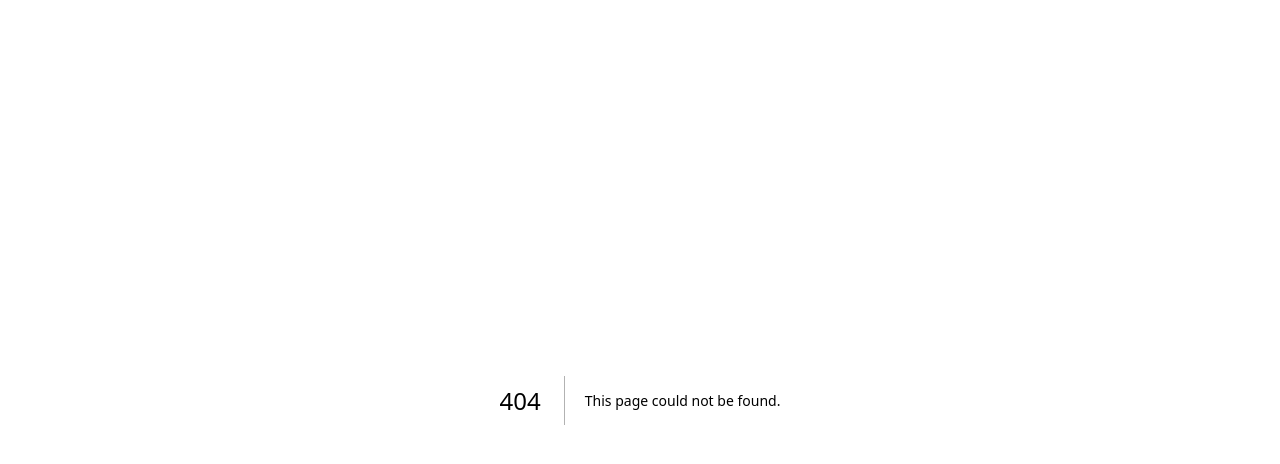
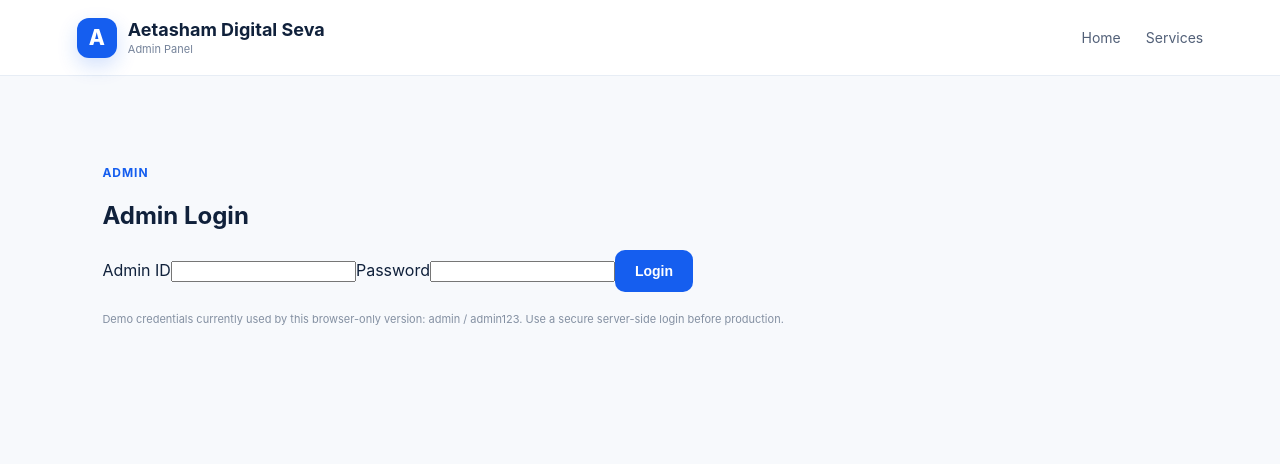
Before and after one commit to aetasham/Aetasham-Digital-Seva, a Next.js app: page /admin in a window 1280 px wide. Before the commit this address had no page. Shown: the top 464 px of the page. Built offline with nearby package versions, Linux system fonts and the light colour scheme.

Commit message:
Connect Admin dashboard to service requests

```diff
--- /dev/null
+++ b/app/admin/page.tsx
@@ -0,0 +1,16 @@
+'use client';
+
+import Link from 'next/link';
+import { useEffect, useState } from 'react';
+
+const statuses=['Submitted','Processing','Completed','Rejected'];
+export default function AdminPage(){
+ const [logged,setLogged]=useState(false); const [id,setId]=useState(''); const [password,setPassword]=useState(''); const [requests,setRequests]=useState<any[]>([]);
+ function load(){const rows:any[]=[];for(let i=0;i<localStorage.length;i++){const k=localStorage.key(i)||'';if(k.startsWith('ads_')){try{rows.push(JSON.parse(localStorage.getItem(k)||''))}catch{}}}setRequests(rows.sort((a,b)=>String(b.createdAt).localeCompare(String(a.createdAt))))}
+ useEffect(()=>{if(sessionStorage.getItem('ads_admin')==='1'){setLogged(true);load();}},[]);
+ function login(e:any){e.preventDefault();if(id==='admin'&&password==='admin123'){sessionStorage.setItem('ads_admin','1');setLogged(true);load()}else alert('Invalid admin ID or password');}
+ function update(id:string,status:string){const raw=localStorage.getItem('ads_'+id);if(!raw)return;localStorage.setItem('ads_'+id,JSON.stringify({...JSON.parse(raw),status}));load();}
+ if(!logged)return <main><header className="topbar"><div className="brand"><div className="logo">A</div><div><b>Aetasham Digital Seva</b><small>Admin Panel</small></div></div><nav><Link href="/">Home</Link><Link href="/services">Services</Link></nav></header><section className="section"><div className="formbox"><span className="eyebrow">ADMIN</span><h2>Admin Login</h2><form onSubmit={login}><label>Admin ID<input value={id} onChange={e=>setId(e.target.value)} required/></label><label>Password<input type="password" value={password} onChange={e=>setPassword(e.target.value)} required/></label><button className="primary">Login</button></form><p className="note">Demo credentials currently used by this browser-only version: admin / admin123. Use a secure server-side login before production.</p></div></section></main>;
+ const counts={total:requests.length,submitted:requests.filter(x=>x.status==='Submitted').length,processing:requests.filter(x=>x.status==='Processing').length,completed:requests.filter(x=>x.status==='Completed').length};
+ return <main><header className="topbar"><div className="brand"><div className="logo">A</div><div><b>Aetasham Digital Seva</b><small>Admin Dashboard</small></div></div><nav><Link href="/">Home</Link><Link href="/services">Services</Link><button onClick={()=>{sessionStorage.removeItem('ads_admin');setLogged(false)}}>Logout</button></nav></header><section className="section"><div className="heading"><div><span className="eyebrow">ADMIN DASHBOARD</span><h2>Service Requests</h2></div><button className="primary" onClick={load}>Refresh</button></div><div className="grid"><article className="service"><h3>{counts.total}</h3><p>Total requests</p></article><article className="service"><h3>{counts.submitted}</h3><p>Submitted</p></article><article className="service"><h3>{counts.processing}</h3><p>Processing</p></article><article className="service"><h3>{counts.completed}</h3><p>Completed</p></article></div><div className="section" style={{padding:'35px 0'}}>{requests.length===0?<div className="notice"><div><b>No requests yet</b><p>Applications submitted in this same browser will appear here.</p></div></div>:requests.map(r=><article className="service" key={r.id} style={{marginBottom:12}}><h3>{r.service} · {r.id}</h3><p>Applicant: {r.name}<br/>Mobile: {r.mobile}<br/>{r.details||'No additional details'}</p><select value={r.status} onChange={e=>update(r.id,e.target.value)}>{statuses.map(s=><option key={s}>{s}</option>)}</select></article>)}</div></section></main>;
+}
```
